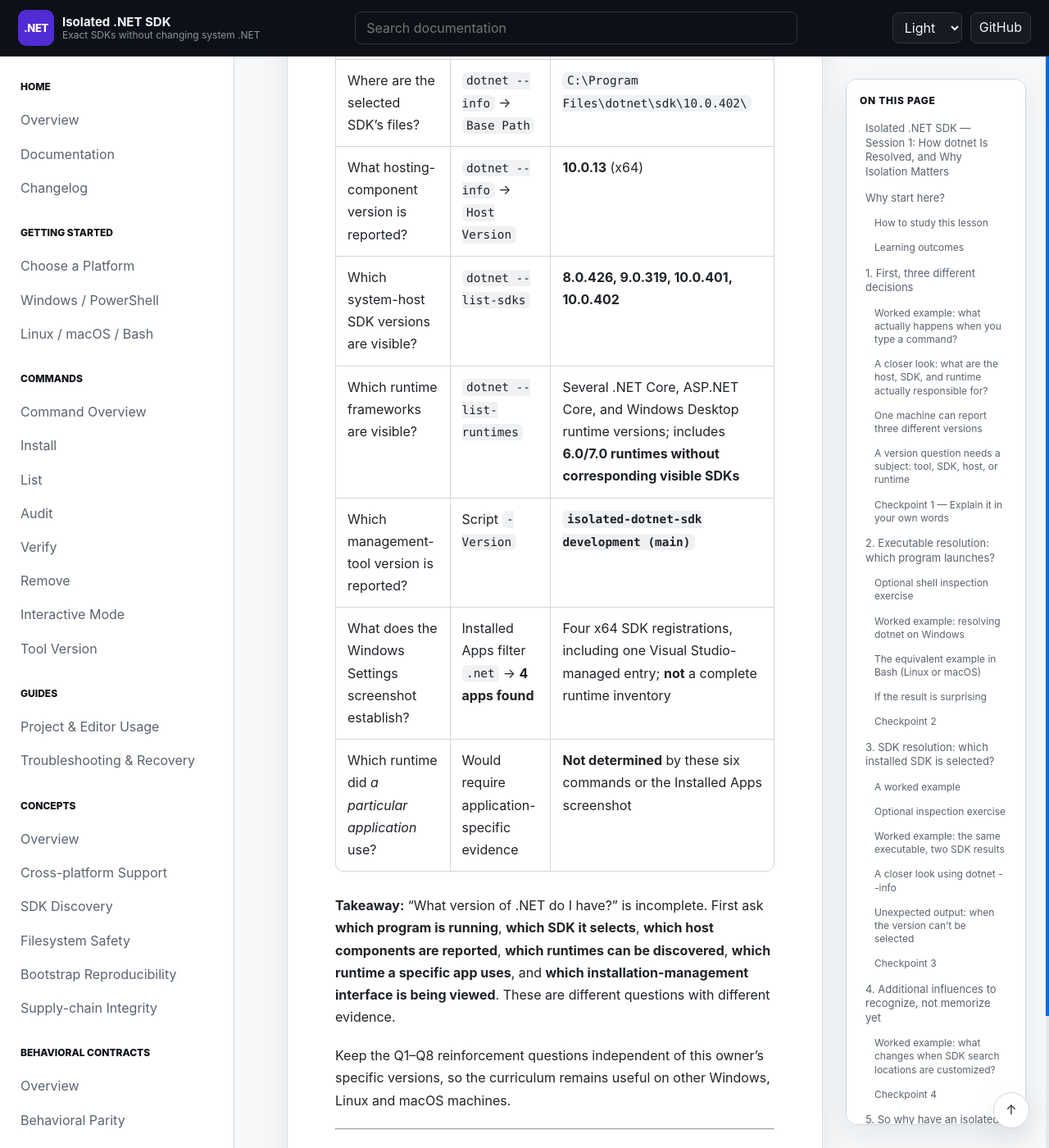
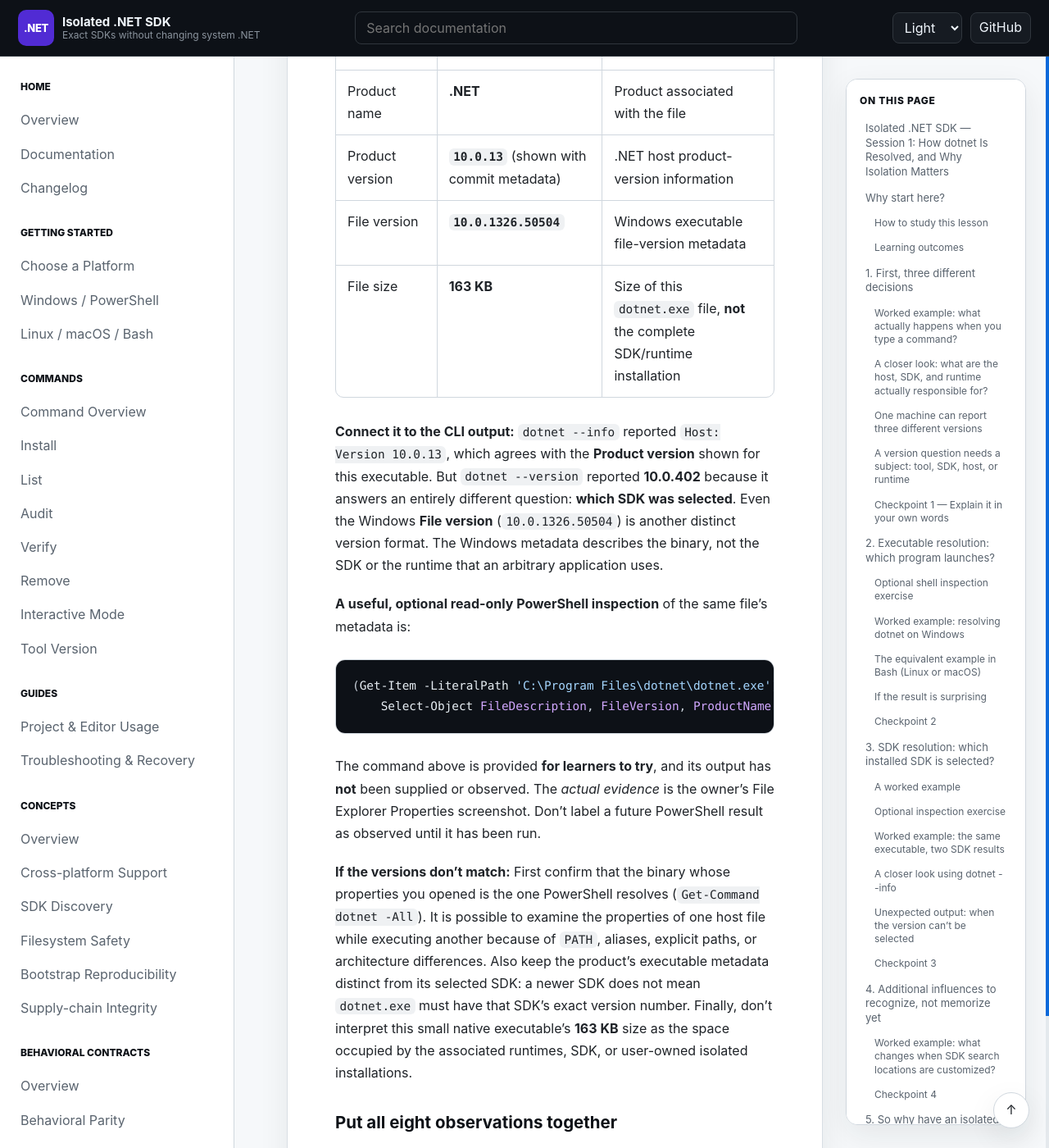
Before and after one commit to infoconex/isolated-dotnet-sdk, a Jekyll site: the page built from docs/training/isolated-dotnet-sdk-session-1-self-paced.md, in a window 1280 px wide and 1400 px high, scrolled down 43041 px. Shown: the whole window at 82% size. Built offline with Jekyll 4.4.1, drawn with Linux system fonts in a browser that asks for light colours; our own code applies the rules of GitHub Pages for plain Markdown files; some of the changed text lies outside the part shown.

Commit message:
docs(training): explain observed dotnet.exe file and product versions

````diff
--- a/docs/training/isolated-dotnet-sdk-session-1-self-paced.md
+++ b/docs/training/isolated-dotnet-sdk-session-1-self-paced.md
@@ -913,7 +913,32 @@
 
 For comparison, Microsoft's [installed-versions instructions](https://learn.microsoft.com/en-us/dotnet/core/install/how-to-detect-installed-versions) use `--list-sdks` and `--list-runtimes`, while its [Windows removal guidance](https://learn.microsoft.com/en-us/dotnet/core/install/remove-runtime-sdk-versions?pivots=os-windows) explains the Installed Apps and Visual Studio Installer surfaces.
 
-### Put all seven observations together
+### Observation 8 — What version is the actual `dotnet.exe` file?
+
+The owner supplied an additional **Windows File Explorer → `C:\Program Files\dotnet\dotnet.exe` → Properties → Details** screenshot. Earlier, PowerShell resolved that very same executable path in Observation 1. The screenshot displays this file's Windows version information:
+
+| Explorer property | Observed value | What it means |
+| --- | --- | --- |
+| File description | **.NET Host** | Description of the native entry-point executable |
+| Product name | **.NET** | Product associated with the file |
+| Product version | **`10.0.13`** (shown with commit metadata) | .NET host product-version information |
+| File version | **`10.0.1326.50504`** | Windows executable file-version metadata |
+| File size | **163 KB** | Size of this `dotnet.exe` file, **not** the complete SDK/runtime installation |
+
+**Connect it to the CLI output:** `dotnet --info` reported `Host: Version 10.0.13`, which agrees with the **Product version** shown for this executable. But `dotnet --version` reported **10.0.402** because it answers an entirely different question: **which SDK was selected**. Even the Windows **File version** (`10.0.1326.50504`) is another distinct version format. The Windows metadata describes the binary, not the SDK or the runtime that an arbitrary application uses.
+
+**A useful, optional read-only PowerShell inspection** of the same file's metadata is:
+
+```powershell
+(Get-Item -LiteralPath 'C:\Program Files\dotnet\dotnet.exe').VersionInfo |
+    Select-Object FileDescription, FileVersion, ProductName, ProductVersion
+```
+
+The command above is provided **for learners to try**, and its output has **not** been supplied or observed. The *actual evidence* is the owner's File Explorer Properties screenshot. Don't label a future PowerShell result as observed until it has been run.
+
+**If the versions don't match:** First confirm that the binary whose properties you opened is the one PowerShell resolves (`Get-Command dotnet -All`). It is possible to examine the properties of one host file while executing another because of `PATH`, aliases, explicit paths, or architecture differences. Also keep the product's executable metadata distinct from its selected SDK: a newer SDK does not mean `dotnet.exe` must have that SDK's exact version number. Finally, don't interpret this small native executable's **163 KB** size as the space occupied by the associated runtimes, SDK, or user-owned isolated installations.
+
+### Put all eight observations together
 
 | Question | Relevant evidence | Actual finding or limit |
 | --- | --- | --- |
@@ -921,13 +946,14 @@
 | Which SDK is currently selected? | `dotnet --version` | **10.0.402** |
 | Where are the selected SDK's files? | `dotnet --info` → `Base Path` | `C:\Program Files\dotnet\sdk\10.0.402\` |
 | What hosting-component version is reported? | `dotnet --info` → `Host Version` | **10.0.13** (x64) |
+| What are the executable's Windows versions? | `dotnet.exe` Properties → Details | **Product 10.0.13; File 10.0.1326.50504**; separately from SDK **10.0.402** |
 | Which system-host SDK versions are visible? | `dotnet --list-sdks` | **8.0.426, 9.0.319, 10.0.401, 10.0.402** |
 | Which runtime frameworks are visible? | `dotnet --list-runtimes` | Several .NET Core, ASP.NET Core, and Windows Desktop runtime versions; includes **6.0/7.0 runtimes without corresponding visible SDKs** |
 | Which management-tool version is reported? | Script `-Version` | **`isolated-dotnet-sdk development (main)`** |
 | What does the Windows Settings screenshot establish? | Installed Apps filter `.net` → **4 apps found** | Four x64 SDK registrations, including one Visual Studio-managed entry; **not** a complete runtime inventory |
 | Which runtime did *a particular application* use? | Would require application-specific evidence | **Not determined** by these six commands or the Installed Apps screenshot |
 
-**Takeaway:** “What version of .NET do I have?” is incomplete. First ask **which program is running**, **which SDK it selects**, **which host components are reported**, **which runtimes can be discovered**, **which runtime a specific app uses**, and **which installation-management interface is being viewed**. These are different questions with different evidence.
+**Takeaway:** A file's Windows version properties, the host's reported product version, and the selected SDK version can all be different values. “What version of .NET do I have?” is incomplete. First ask **which program is running**, **which SDK it selects**, **which host components are reported**, **which runtimes can be discovered**, **which runtime a specific app uses**, and **which installation-management interface is being viewed**. These are different questions with different evidence.
 
 Keep the Q1–Q8 reinforcement questions independent of this owner's specific versions, so the curriculum remains useful on other Windows, Linux and macOS machines.
 
````
